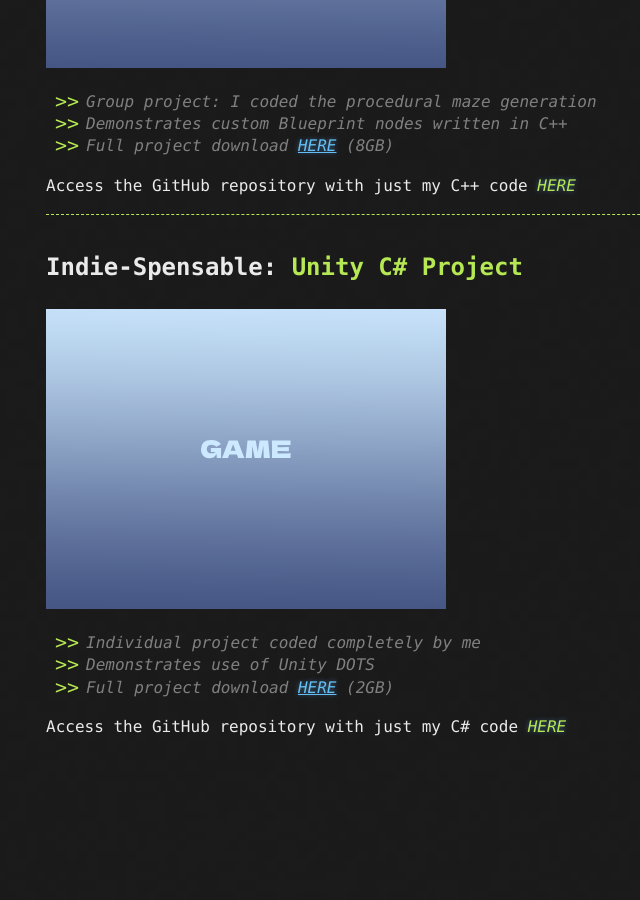
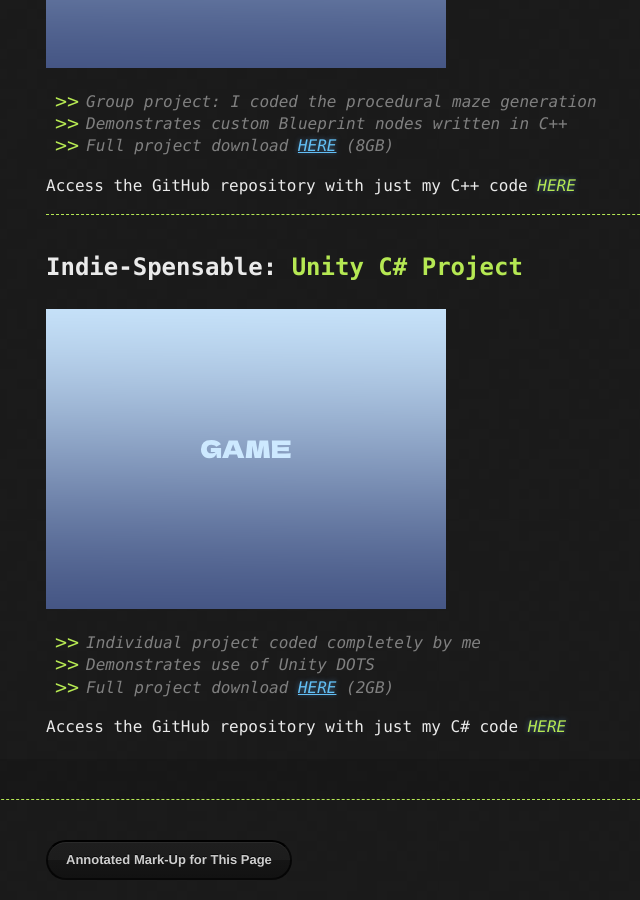
Before and after one commit to academyTobyS/ProgrammerPortfolio, a Jekyll site: the page built from index.markdown, in a window 1280 px wide and 900 px high, scrolled down 1076 px. Shown: the whole window, without its empty margins (94-734 px from the left). Built offline with Jekyll 4.4.1, drawn with Linux system fonts in a browser that asks for light colours; before the commit the page ends 1835 px from its top, so only the background shows below that.

Commit message:
created annotation buttons

```diff
--- a/_layouts/default.html
+++ b/_layouts/default.html
@@ -33,5 +33,14 @@
         {{ content }}
       </section>
     </div>
+
+
+    <header>
+    </header>
+    <div class="container">
+      <section id="footer">
+        <a href="{{ page.annotation-link }}" class="btn">Annotated Mark-Up for This Page</a>
+      </section>
+    </div>
   </body>
 </html>
--- a/about.markdown
+++ b/about.markdown
@@ -1,4 +1,6 @@
 ---
+annotation-link: https://www.example.com/about-annotations
+
 layout: default
 title: About Me
 permalink: /about/
--- a/cv.markdown
+++ b/cv.markdown
@@ -1,4 +1,6 @@
 ---
+annotation-link: https://www.example.com/cv-annotations
+
 layout: default
 title: Curriculum Vitae
 permalink: /cv/
--- a/index.markdown
+++ b/index.markdown
@@ -1,4 +1,6 @@
 ---
+annotation-link: https://www.example.com/portfolio-annotations
+
 layout: default
 title: Portfolio
 permalink: /
```
